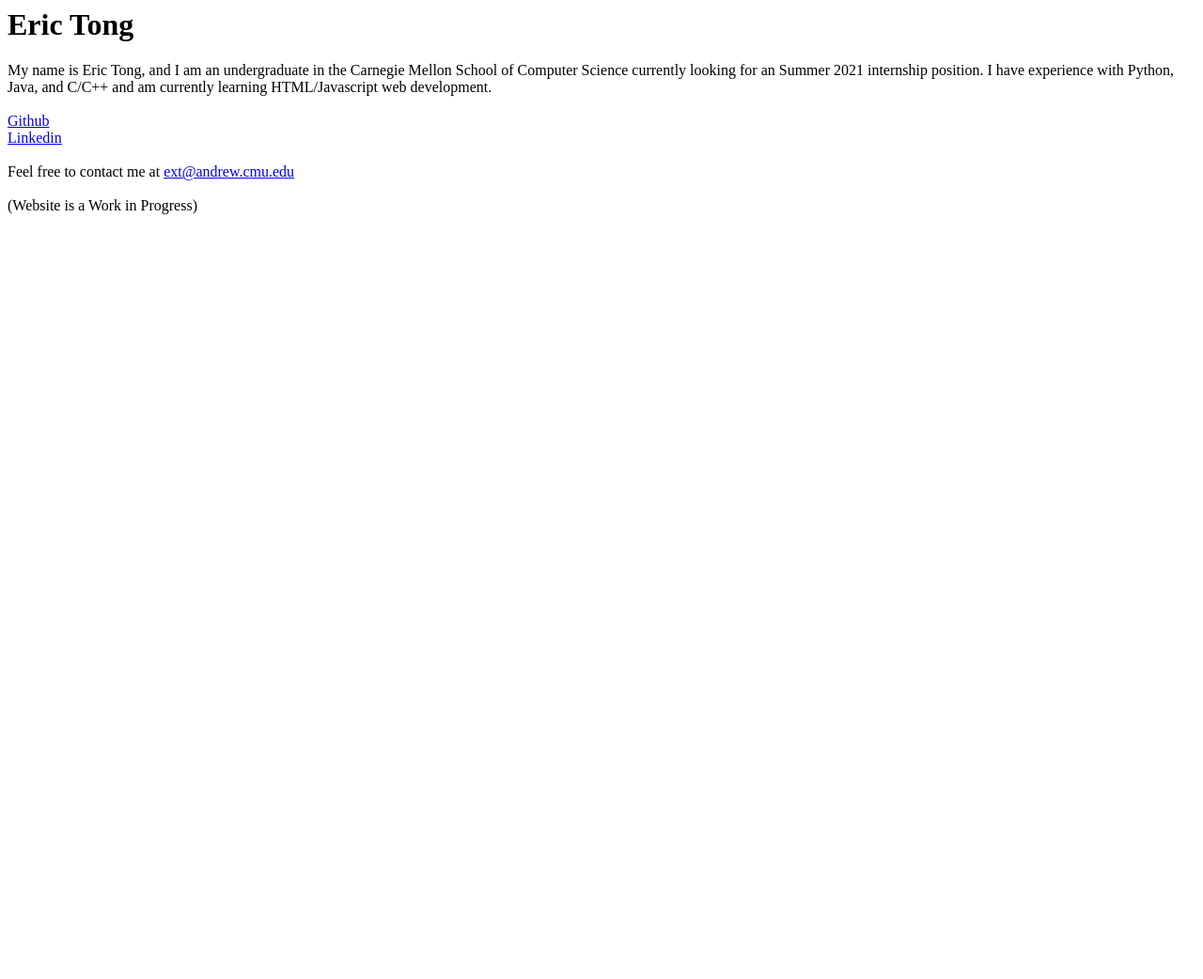
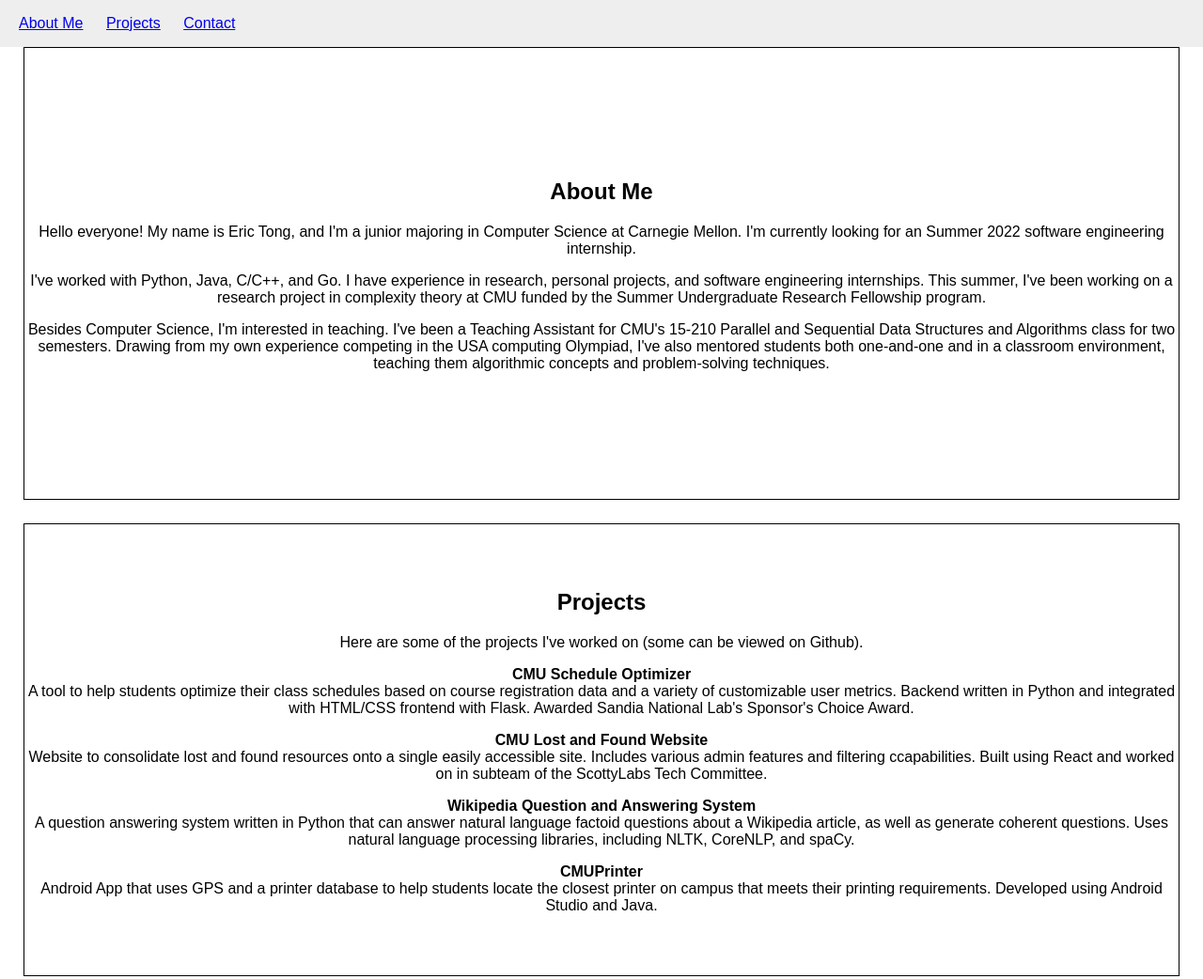
Before and after one commit to e8128/e8128.github.io, a plain HTML site: page index.html in a window 1280 px wide. Shown: the top 1042 px of the page at 94% size. Before the commit the page ends 800 px from the top, so only its background shows below. Drawn offline with Linux system fonts and the light colour scheme.

Commit message:
website updates august 2021

```diff
--- a/index.html
+++ b/index.html
@@ -1,22 +1,78 @@
+<!DOCTYPE html>
 <html>
-<head>
-    <title>Eric Tong</title>
-</head>
-<body>
-    <h1>Eric Tong</h1>
+    <head>
+        <title>Eric Tong</title>
+        <link rel="stylesheet" href="style.css">
+    </head>
 
-    My name is Eric Tong, and I am an undergraduate in the Carnegie Mellon School of Computer Science currently looking for an
-    Summer 2021 internship position.
-    I have experience with Python, Java, and C/C++ and am currently learning HTML/Javascript web development.
-    <br /> <br />
+    <header>
+        <nav>
+        <ul>
+            <li><a href="#intro">About Me</a></li>
+            <li><a href="#projects">Projects</a></li>
+            <li><a href="#contact">Contact</a></li>
+        </ul>
+        </nav>
+    </header>
 
-    <a href="https://github.com/e8128">Github</a> <br />
-    <a href="https://www.linkedin.com/in/eric-tong1/">Linkedin</a> <br /> <br />
+    <body>
+        <main>
+            <section id="intro">
+                <div class="section-inner">
+                    <h1> About Me </h1>
 
-    Feel free to contact me at <a href = "mailto: ext@andrew.cmu.edu">ext@andrew.cmu.edu</a> <br /> <br />
+                    <p>
+                        Hello everyone! My name is Eric Tong, and I'm a junior majoring in Computer Science at Carnegie Mellon.
+                        I'm currently looking for an Summer 2022 software engineering internship.
+                    </p>
 
-    (Website is a Work in Progress)
+                    <p>
+                        I've worked with Python, Java, C/C++, and Go. I have experience in research, personal projects, and software engineering internships.
+                        This summer, I've been working on a research project in complexity theory at CMU funded by the Summer Undergraduate Research Fellowship program.
+                    </p>
 
-</body>
+                    <p>
+                        Besides Computer Science, I'm interested in teaching. I've been a Teaching Assistant for CMU's 15-210 Parallel and Sequential Data Structures and Algorithms class
+                        for two semesters. Drawing from my own experience competing in the USA computing Olympiad, I've also mentored students both one-and-one and in a classroom environment,
+                        teaching them algorithmic concepts and problem-solving techniques.
+                    </p>
+                </div>
+            </section>
+
+            <section id="projects">
+                <div class="section-inner">
+                    <h1> Projects </h1>
+                    <p>
+                        Here are some of the projects I've worked on (some can be viewed on Github).
+                    </p>
+                    <p>
+                        <b> CMU Schedule Optimizer </b> <br /> A tool to help students optimize their class schedules based on course registration data and a variety of customizable user metrics. Backend written in Python and integrated with HTML/CSS frontend with Flask. Awarded Sandia National Lab's Sponsor's Choice Award.
+                    </p>
+                    <p>
+                        <b> CMU Lost and Found Website </b> <br /> Website to consolidate lost and found resources onto a single easily accessible site. Includes various admin features and filtering ccapabilities. Built using React and worked on in subteam of the ScottyLabs Tech Committee.
+                    </p>
+                    <p>
+                        <b> Wikipedia Question and Answering System </b> <br /> A question answering system written in Python that can answer natural language factoid questions about a Wikipedia article, as well as generate coherent questions. Uses natural language processing libraries, including NLTK, CoreNLP, and spaCy.
+
+                    </p>
+                    <p>
+                        <b> CMUPrinter </b> <br /> Android App that uses GPS and a printer database to help students locate the closest printer on campus that meets their printing requirements. Developed using Android Studio and Java.
+
+                    </p>
+
+                </div>
+            </section>
+
+            <section id="contact">
+                <div class="section-inner">
+                    <h1> Contact </h1>
+                    <a href="https://github.com/e8128">Github</a> <br />
+                    <a href="https://www.linkedin.com/in/eric-tong1/">Linkedin</a> <br /> <br />
+
+                    Or email me at <a href = "mailto: ext@andrew.cmu.edu">ext@andrew.cmu.edu</a> <br /> <br />
+                </div>
+            </section>
+        </main>
+    </body>
 
 </html>
--- /dev/null
+++ b/style.css
@@ -0,0 +1,44 @@
+body {
+    margin: 0;
+    margin-top: 50px;
+    font-family: sans-serif;
+}
+
+header {
+    display: flex;
+    position: fixed;
+    top: 0;
+    left: 0;
+    right: 0;
+    height: 50px;
+    line-height: 50px;
+    background-color: #eee;
+}
+
+header * {
+    display: inline;
+    height: 50px;
+}
+
+header ul {
+    padding: 0;
+}
+
+header li {
+    margin-left: 20px;
+}
+
+section {
+    height: 60vh;
+    margin: 25px 25px 25px 25px;
+    border: 1px solid black;
+    display: flex;
+    justify-content: center;
+    align-items: center;
+    text-align: center;
+}
+
+footer {
+    text-align: center;
+    padding: 50px;
+}
```
